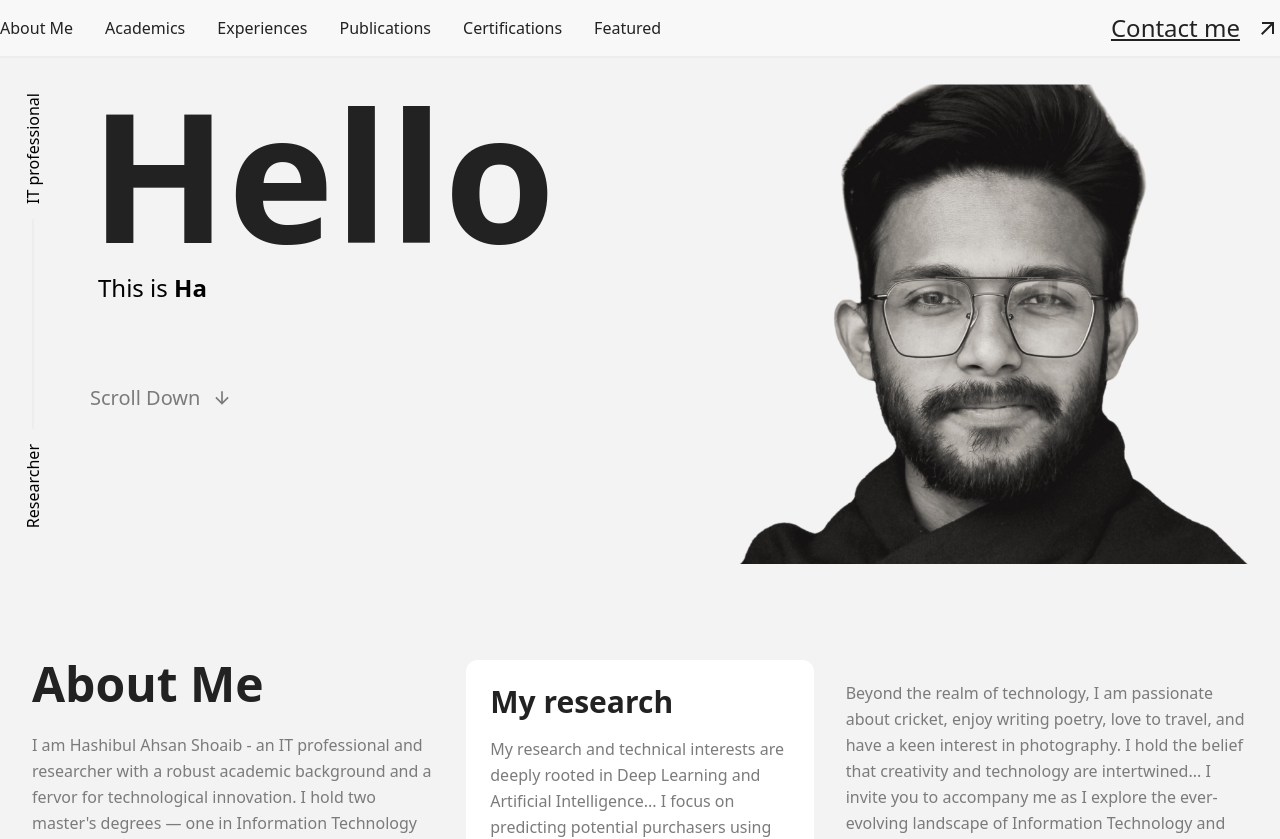
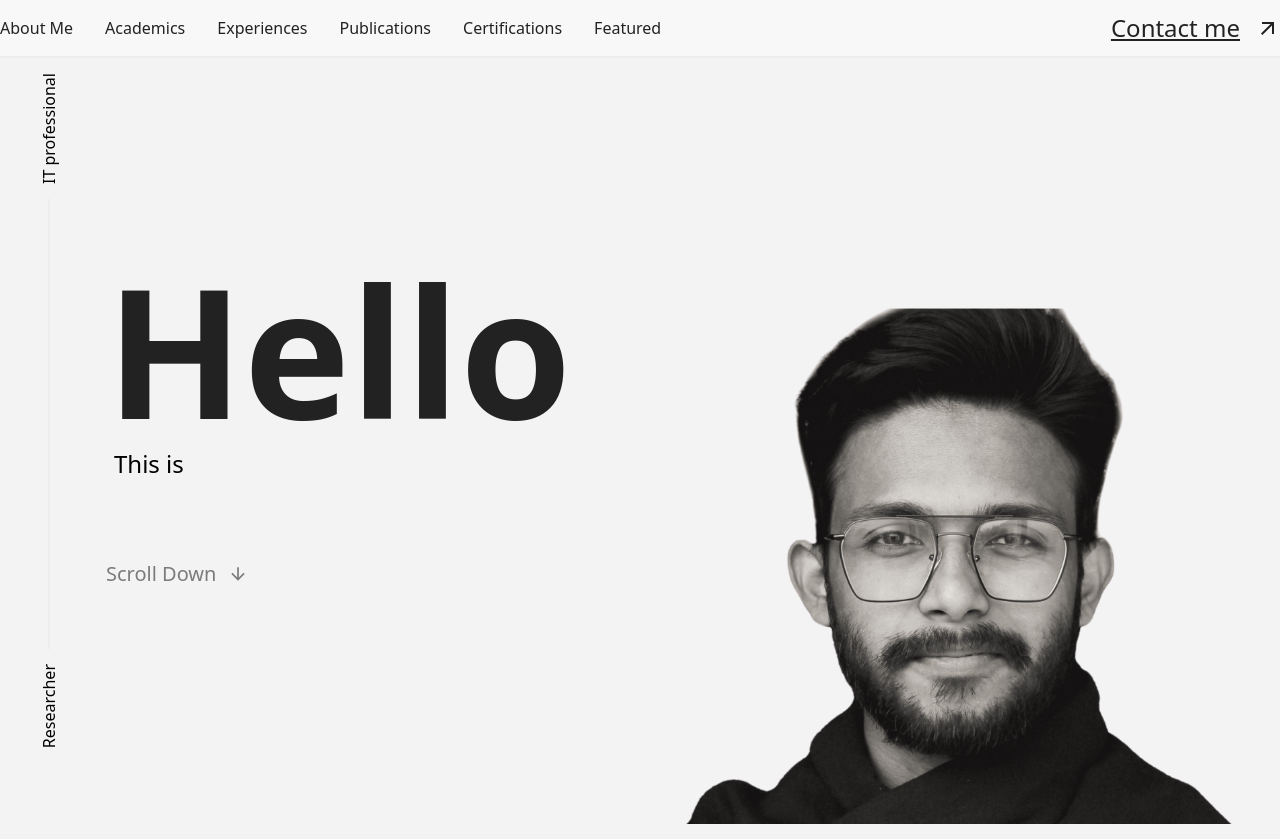
Before and after one commit to Mahmudulislamshuvo/porfolio-tanvir-vay, a React (Vite) app: page / in a window 1280 px wide. Shown: the top 839 px of the page. Built offline with nearby package versions, Linux system fonts and the light colour scheme.

Commit message:
Persially done little problem with banner part

```diff
--- a/src/Components/Banner.jsx
+++ b/src/Components/Banner.jsx
@@ -1,5 +1,4 @@
 import bannerimg from "../assets/Image.png";
-// import bannerimg from "../assets/IMG_6166 (2).png";
 import { MdOutlineArrowDownward } from "react-icons/md";
 import { useEffect, useState } from "react";
 
@@ -35,11 +34,13 @@ const Banner = ({ scrollToSection, footerRef }) => {
   }, [text, isDeleting, fullText, speed]);
 
   return (
-    <div className="bg-chosenBackground">
-      <div className="w-full max-w-7xl mx-auto px-4 sm:px-6 lg:px-8">
-        <div className="flex flex-col md:flex-row md:items-stretch md:gap-6 lg:gap-10 mt-15 ">
+    // THE FIX: Removed `items-center`. Added `flex-col` to make it a vertical flex container.
+    <div className="bg-chosenBackground min-h-screen flex flex-col">
+      {/* THE FIX: Added `flex-grow` to make this container fill the available vertical space. */}
+      <div className="w-full flex-grow flex px-4 sm:px-6 lg:px-12">
+        <div className="flex w-full flex-col md:flex-row md:items-stretch md:gap-6 lg:gap-10">
           {/* Vertical Line wrapper */}
-          <div className="hidden md:block py-[135px] lg:py-[135px]">
+          <div className="hidden md:flex items-center py-[175px]">
             <div className="relative h-full w-[2px] bg-[#ededed]">
               <p
                 className="absolute whitespace-nowrap"
@@ -67,14 +68,13 @@ const Banner = ({ scrollToSection, footerRef }) => {
           </div>
 
           {/* Text content block */}
-          <div className="order-2 w-full px-4 text-center sm:text-left md:order-1 md:w-1/2 mt-8 md:mt-0">
+          <div className="order-2 flex w-[30%] flex-col justify-center px-4 text-center sm:text-left md:order-1 md:w-1/2 mt-8 md:mt-0">
             <h1 className="text-6xl font-bold leading-none text-primary sm:text-7xl md:text-8xl lg:text-[140px] xl:text-[180px] 2xl:text-[220px]">
               Hello
             </h1>
             <p className="mt-2 text-lg sm:pl-2 md:text-xl lg:text-2xl">
               This is <span className="font-bold">{text}</span>
             </p>
-
             <button
               onClick={() => scrollToSection(footerRef)}
               className="mx-auto mt-12 flex items-center gap-x-3 text-lg text-secondary md:mx-0 md:mt-20 md:text-xl"
@@ -84,11 +84,11 @@ const Banner = ({ scrollToSection, footerRef }) => {
           </div>
 
           {/* Image content block */}
-          <div className="order-1 mx-auto flex w-full items-end justify-center md:order-2 md:w-1/2 md:justify-end">
+          <div className=" order-1 mx-auto flex w-[68%] items-end justify-center md:order-2 md:w-1/2 md:justify-end">
             <img
               src={bannerimg}
               alt="Hashibul Ahsan Shoaib"
-              className="w-auto max-h-[60vh] md:h-[95vh] object-contain object-bottom"
+              className="w-auto max-h-[90vh] md:max-h-full object-contain object-bottom sm:pt-[50px]"
             />
           </div>
         </div>
```
